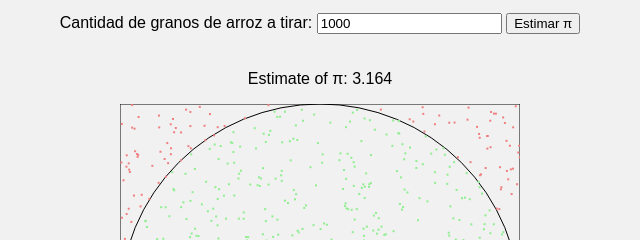
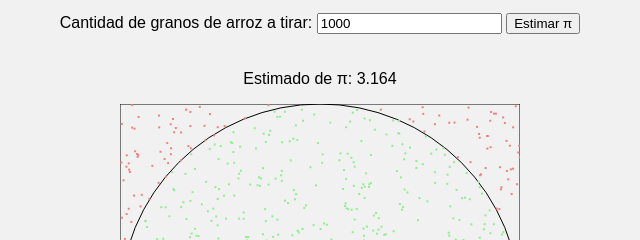
Before and after one commit to Guanart/MSTD-calculo-pi, a plain HTML site: page index.html in a window 1280 px wide. Both pictures are taken after a click on the button "Estimar π". Shown: the part 215-455 px from the top of the page, 320-960 px from the left. Drawn offline with Linux system fonts and the light colour scheme.

Commit message:
Fix en string "estimado de pi"

```diff
--- a/index.html
+++ b/index.html
@@ -109,7 +109,7 @@
             }
 
             const estimadoDePi = 4 * (insideCircle / totalGranos);
-            document.getElementById('estimadoDePi').textContent = `Estimate of π: ${estimadoDePi}`;
+            document.getElementById('estimadoDePi').textContent = `Estimado de π: ${estimadoDePi}`;
             /* Explicación del cálculo de la distancia:
                 Se basa en el teorema de Pitágoras aplicado para calcular la distancia entre dos puntos en un plano. En este caso, el punto (size / 2, size / 2) es el centro del círculo.
                 1. (x - size/2) es la diferencia en el eje X entre el grano y el centro del círculo.
```
